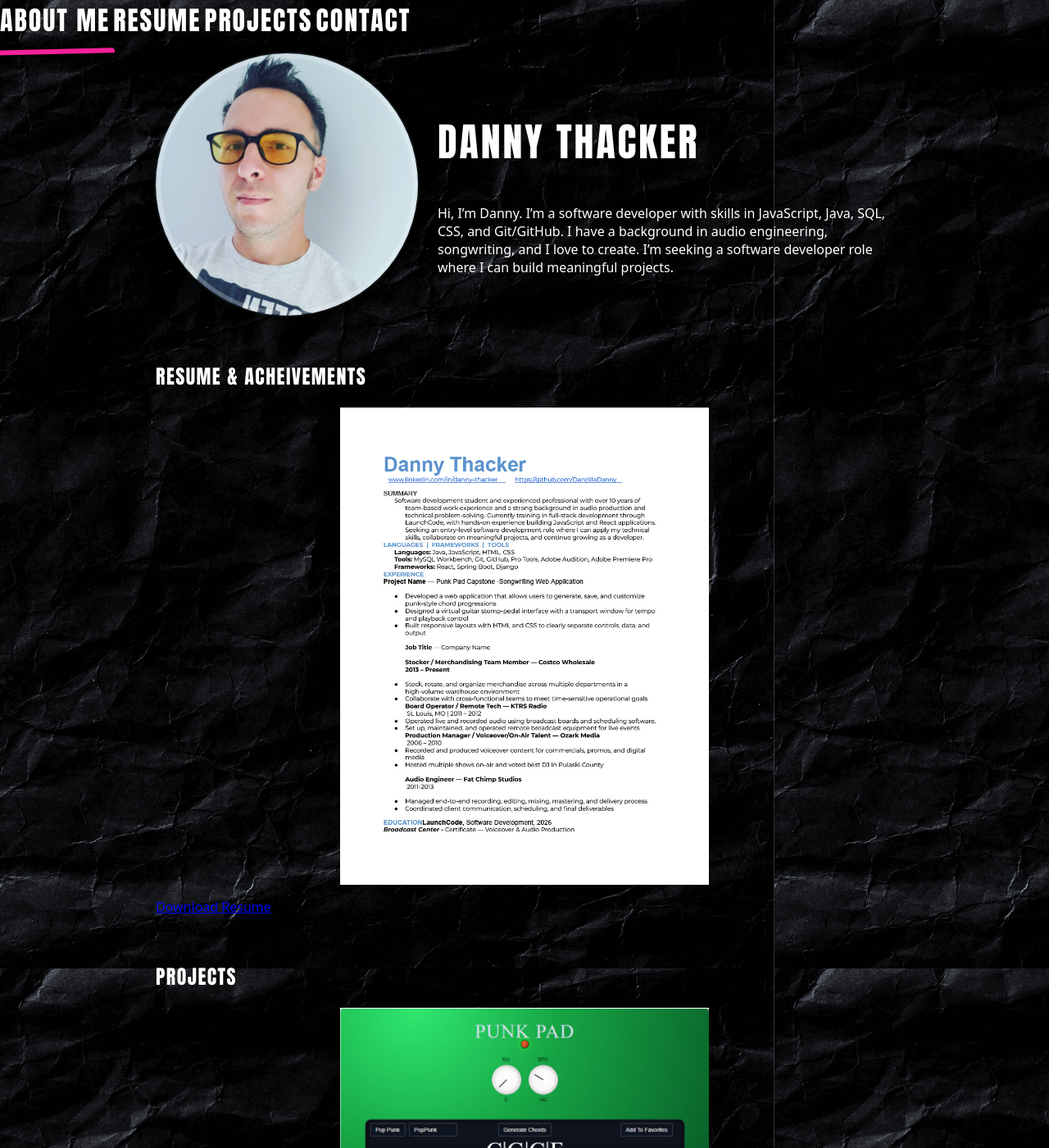
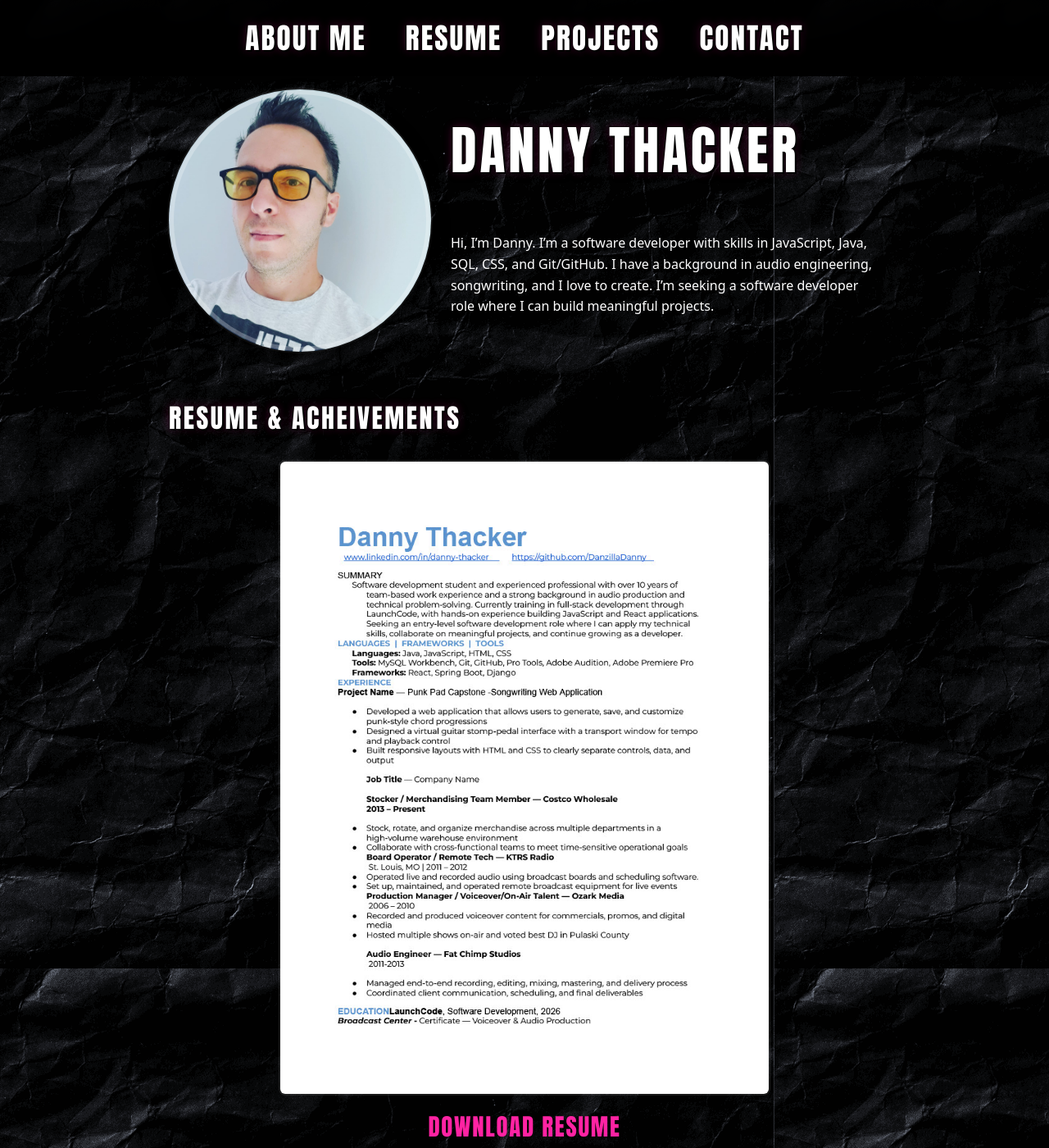
Before and after one commit to DanzillaDanny/DanzillaDanny.github.io, a Jekyll site: the page built from index.md, in a window 1280 px wide and 1400 px high. Shown: the whole window at 82% size. Built offline with Jekyll 4.4.1, drawn with Linux system fonts in a browser that asks for light colours.

Commit message:
changing font looks

```diff
--- a/assets/index.css
+++ b/assets/index.css
@@ -5,11 +5,18 @@
     --max: 900px;
 }
 
+@import url('https://fonts.googleapis.com/css2?family=Permanent+Marker&family=Special+Elite&family=Bebas+Neue&display=swap');
+
+* {
+    box-sizing: border-box;
+}
+
 body {
    font-family: system-ui, -apple-system, BlinkMacSystemFont, "Segoe UI", Roboto, Arial, sans-serif;
    background: var(--main-bg-color);
     color: var(--main-text-color);
     margin: 0;
+    padding: 0;
 }
 
 body::before{
@@ -24,15 +31,34 @@
   background-size: auto;
 }
 
+.site-header {
+    position: sticky;
+    top: 0;
+    background: rgba(0, 0, 0, 0.95);
+    backdrop-filter: blur(10px);
+    z-index: 100;
+    padding: 0.5rem 0;
+}
+
+.nav {
+    display: flex;
+    justify-content: center;
+    gap: clamp(1rem, 4vw, 2rem);
+    flex-wrap: wrap;
+    padding: 0.5rem 1rem;
+}
+
 .nav a{
-    font-family: Impact, Arial Black, sans-serif;
-    font-size: 2rem;
-    letter-spacing: 0.06em;
+    font-family: 'Bebas Neue', 'Impact', Arial Black, sans-serif;
+    font-size: clamp(1.4rem, 4vw, 2.2rem);
+    letter-spacing: 0.08em;
+    font-weight: 900;
     text-transform: uppercase;
     color: #ffffff;
     text-decoration: none;
     position: relative;
     z-index: 1;
+    padding: 0.25rem 0.5rem;
 }
 
 .nav a::before{
@@ -56,7 +82,8 @@
     z-index: -1;
 }
 
-.nav a:hover::before{
+.nav a:hover::before,
+.nav a:active::before{
     width: 110%;
 }
 
@@ -70,32 +97,52 @@
     display: flex;
     gap: 1.5rem;
     align-items: center;
+    flex-wrap: wrap;
+    justify-content: center;
+}
+
+.profile-wrap {
+    flex-shrink: 0;
+}
+
+.hero-text {
+    flex: 1;
+    min-width: 280px;
 }
 
 .hero-text h1{
-    font-size: 3rem;
-    font-family: Impact, Arial Black, sans-serif;
+    font-size: clamp(2.5rem, 7vw, 4rem);
+    font-family: 'Bebas Neue', 'Impact', Arial Black, sans-serif;
+    letter-spacing: 0.05em;
+    margin-top: 0;
+}
+
+.hero-text p {
+    line-height: 1.6;
 }
 
 .nav a,
 .section h2,
 .hero-text h1 {
-  font-family: Impact, 'Arial Black', sans-serif;
+  font-family: 'Bebas Neue', 'Impact', Arial Black, sans-serif;
   text-transform: uppercase;
   letter-spacing: 0.06em;
   font-weight: 900;
 
 text-shadow:
-  1px 0 0 rgba(0,0,0,0.85),
-  -1px 0 0 rgba(0,0,0,0.55),
-  0 1px 0 rgba(0,0,0,0.75),
-  0 -1px 0 rgba(0,0,0,0.45),
-  1px 1px 0 rgba(255,255,255,0.05),
-  -1px 1px 0 rgba(255,255,255,0.03);
+    2px 2px 0 rgba(0,0,0,0.9),
+    -1px -1px 0 rgba(0,0,0,0.6),
+    3px 3px 8px rgba(0,0,0,0.8),
+    0 0 12px rgba(255,35,163,0.3);
 }
 
 .section {
   margin-top: 3.5rem;
+}
+
+.section h2 {
+    font-size: clamp(1.5rem, 5vw, 2rem);
+    letter-spacing: 0.08em;
 }
 
 .section p a,
@@ -119,8 +166,10 @@
 }
 
 .profile-pic{
-    width: 320px;
-    height: 320px;
+    width: 100%;
+    max-width: 320px;
+    height: auto;
+    aspect-ratio: 1;
     border-radius: 50%;
     object-fit: cover;
     display: block;
@@ -133,12 +182,45 @@
     0 0 0 2px rgba(255,255,255,0.08);
 }
 
+.resume-card,
+.punk-pad-card {
+    display: block;
+    text-decoration: none;
+    color: inherit;
+    margin: 1.5rem 0;
+    transition: transform 0.2s ease;
+}
+
+.resume-card:hover,
+.punk-pad-card:hover {
+    transform: translateY(-4px);
+}
+
 .resume-pic,
 .punk-pad-pic{
-    width: 50%;
+    width: 100%;
+    max-width: 600px;
     height: auto;
     display: block;
     margin: 1rem auto;
+    border: 2px solid rgba(255,255,255,0.1);
+    border-radius: 8px;
+}
+
+.card-title {
+    text-align: center;
+    font-family: 'Bebas Neue', 'Impact', Arial Black, sans-serif;
+    font-size: clamp(1.4rem, 5vw, 1.8rem);
+    text-transform: uppercase;
+    letter-spacing: 0.06em;
+    font-weight: 900;
+    color: var(--accent-color);
+    margin-top: 0.5rem;
+}
+
+.project-description {
+    line-height: 1.6;
+    margin-top: 1rem;
 }
 
 #contact {
@@ -166,19 +248,37 @@
   opacity: 1;
 }
 
+.footer {
+    text-align: center;
+    padding: 2rem 1rem;
+    margin-top: 4rem;
+    border-top: 1px solid rgba(255,255,255,0.1);
+    font-size: 0.9rem;
+    opacity: 0.7;
+}
+
 @media (max-width: 768px) {
     .hero {
         flex-direction: column;
         text-align: center;
     }
 
+    .hero-text {
+        order: 2;
+    }
+
+    .profile-wrap {
+        order: 1;
+    }
+
     .profile-pic {
         max-width: 250px;
+        margin: 0 auto;
     }
 
     .resume-pic,
     .punk-pad-pic {
-        width: 90%;
+        width: 95%;
     }
 }
 
@@ -190,4 +290,12 @@
     .section {
         margin-top: 2.5rem;
     }
+
+    .nav {
+        gap: 0.75rem;
+    }
+
+    .nav a {
+        font-size: 1.1rem;
+    }
 }
```
